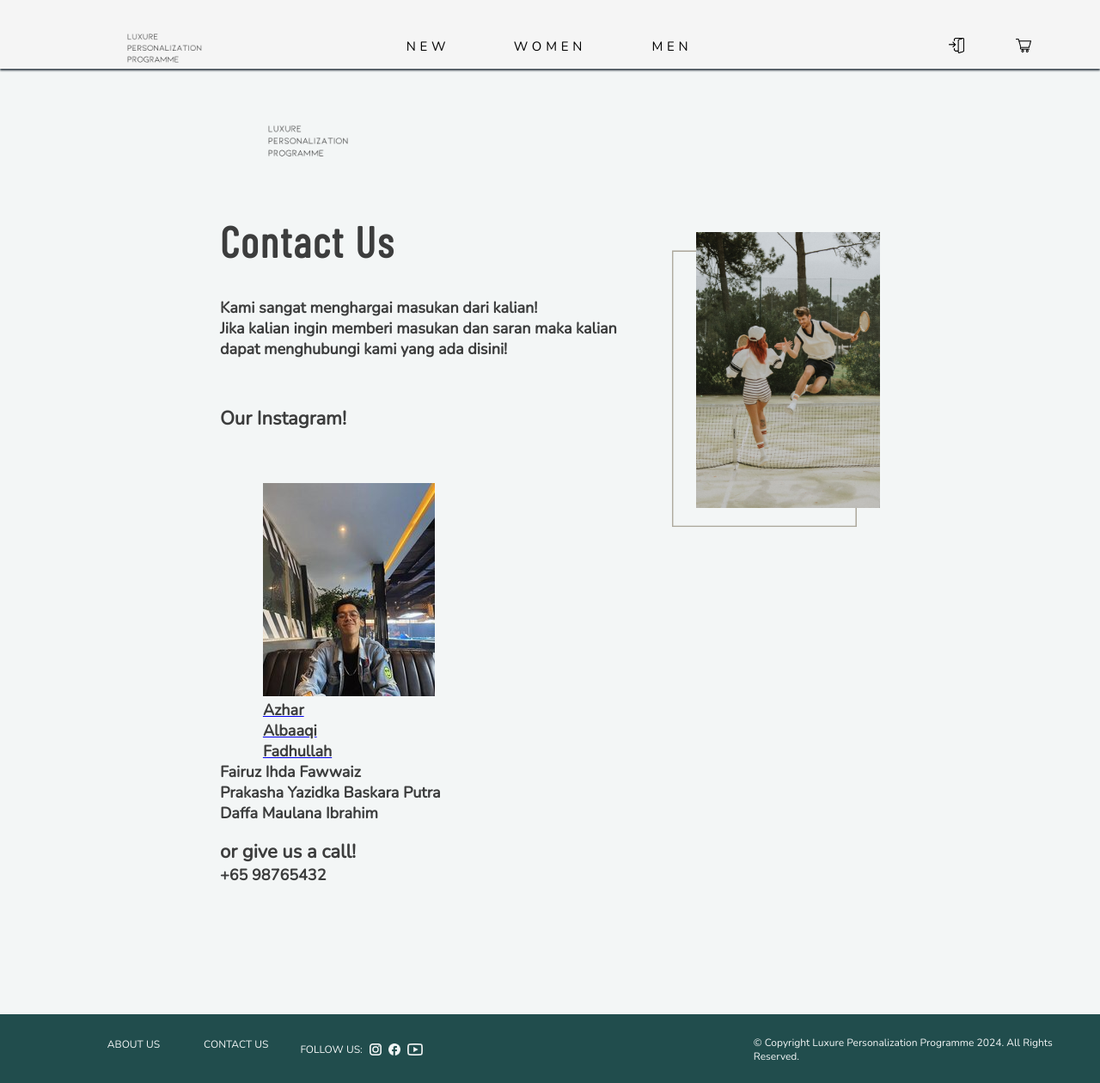
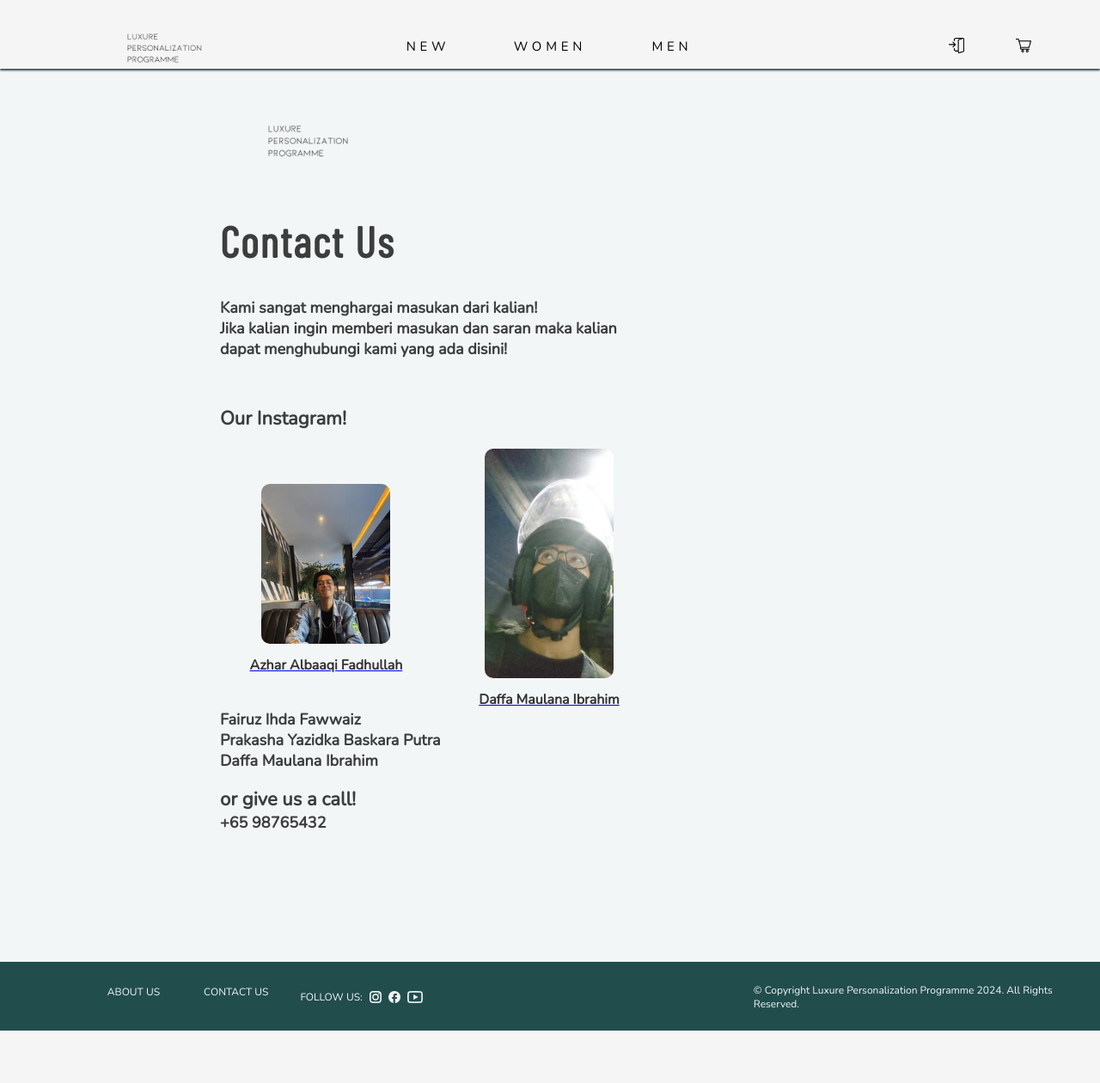
Before and after one commit to fhadzr/Luxure-Personalization-Programme, a PHP site: page /contact.php in a window 1280 px wide. Shown: the part 30-1290 px from the top of the page at 86% size. After the commit the page ends 1229 px from the top, so only its background shows below. Run offline with PHP 8.4, Linux system fonts and the light colour scheme.

Commit message:
add information in contact

```diff
--- a/contact.php
+++ b/contact.php
@@ -28,10 +28,18 @@
             <br><br><br>
             <h4>Our Instagram!</h4>
             <div class="photo-contact">
-              <a href="https://www.instagram.com/azharrfadd?igsh=eGl3bzhreW14M2hq" target="_blank">
-                <img src="images/contact/azhar (1).jpg" alt="">
-                <h6>Azhar Albaaqi Fadhullah</h6>
-              </a>
+              <div class="contact-item">
+                <a href="https://www.instagram.com/azharrfadd?igsh=eGl3bzhreW14M2hq" target="_blank">
+                  <img src="images/contact/azhar (1).jpg" alt="Azhar Albaaqi Fadhullah">
+                    <h6>Azhar Albaaqi Fadhullah</h6>
+                </a>
+              </div>
+              <div class="contact-item">
+                <a href="https://www.instagram.com/dappkon?igsh=MW8wcXdzbDdnMjI5NA==" target="_blank">
+                  <img src="images/contact/dapkon.jpg" alt="Daffa Maulana Ibrahim">
+                    <h6>Daffa Maulana Ibrahim</h6>
+                </a>
+              </div>
             </div>
             <h6>Fairuz Ihda Fawwaiz</h6>
             <h6>Prakasha Yazidka Baskara Putra</h6>
@@ -41,9 +49,6 @@
             <h6>+65 98765432</h6>
           </div>
         </div>
-        <div class="contact-2">
-          <img src="images/contact.png" alt="">
-        </div>
       </div>
     </div>
 
--- a/css/styles.css
+++ b/css/styles.css
@@ -891,9 +891,32 @@ text-decoration: none;
   padding-left: 10%;
   padding-top: 60px;
 }
-/* Photo contact */
 .photo-contact {
-  width: 10%;
-  padding-left: 10%;
-  padding-top: 60px;
+  display: flex;
+  justify-content: space-around;
+  align-items: center;
+  flex-wrap: wrap;
+  gap: 20px;
+  margin-top: 20px;
 }
+
+.contact-item {
+  text-align: center;
+}
+
+.contact-item img {
+  width: 150px;
+  height: auto;
+  border-radius: 10px;
+  transition: transform 0.3s;
+}
+
+.contact-item img:hover {
+  transform: scale(1.1);
+}
+
+.contact-item h6 {
+  margin-top: 10px;
+  font-size: 16px;
+  color: #333;
+}
```
Also changed, not shown: images/contact/dapkon.jpg (added), product-info.php (line endings or trailing spaces).
